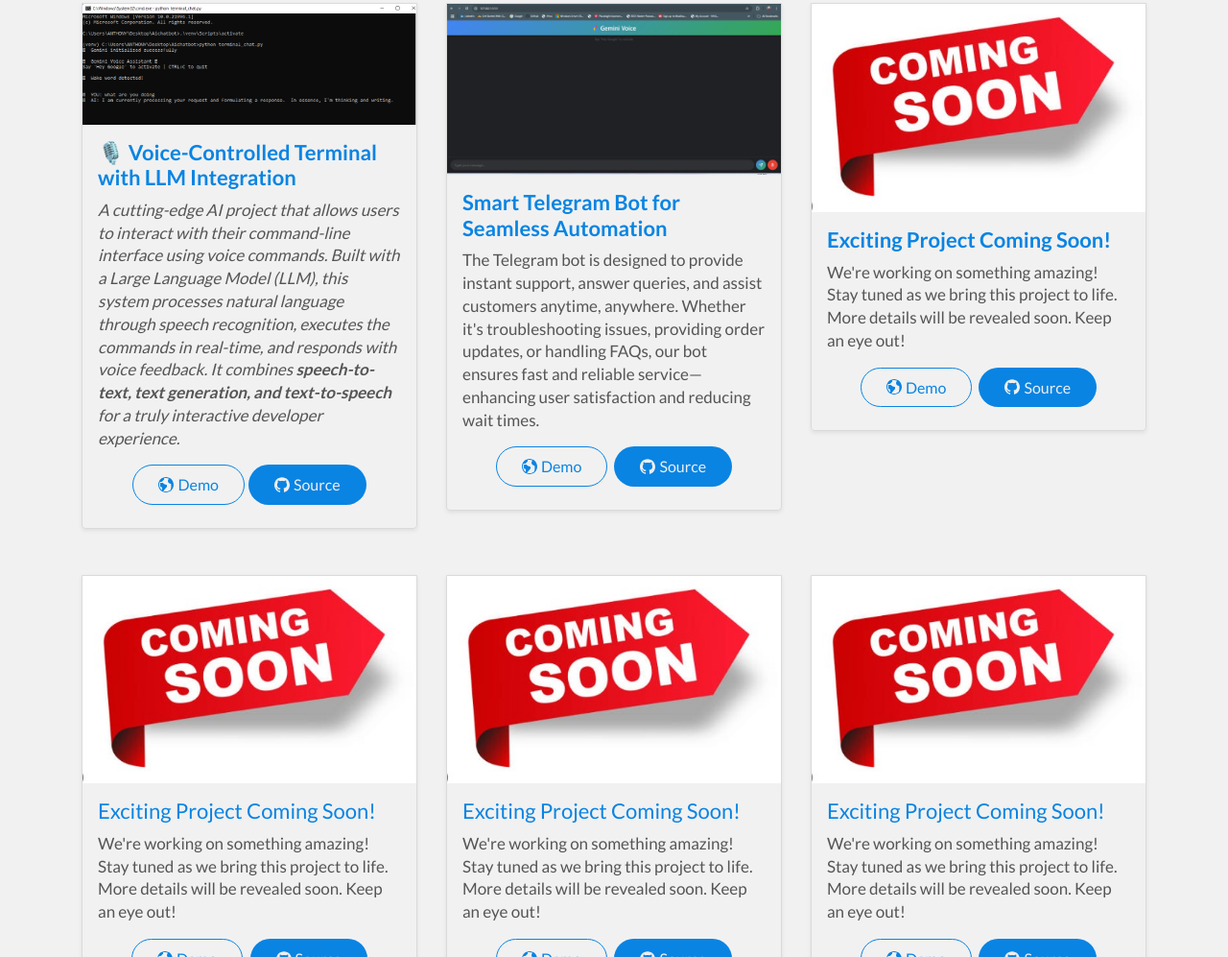
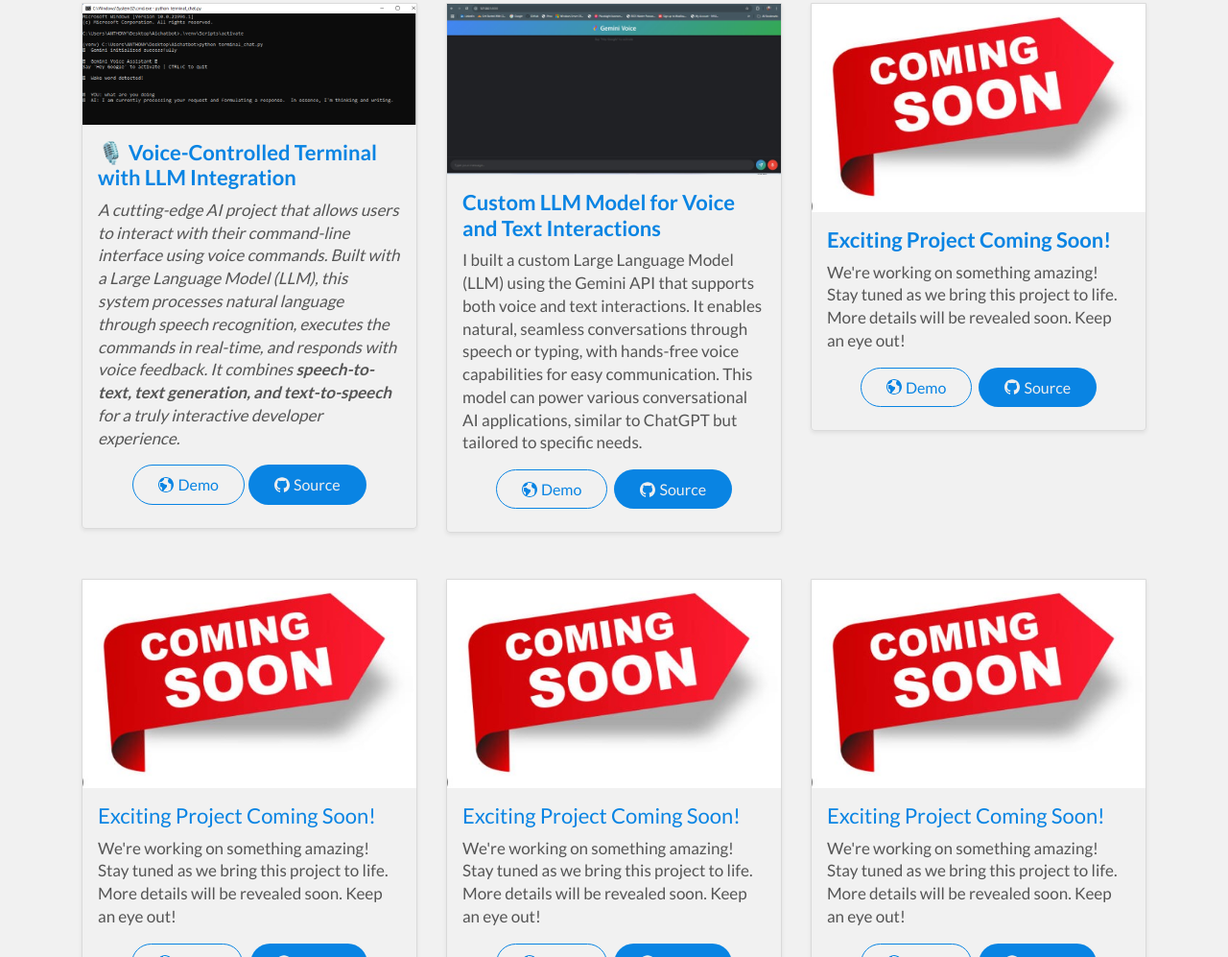
Before and after one commit to Starislauz/myportfolio.com, a website: page index.html in a window 1280 px wide. Shown: the part 3170-4167 px from the top of the page at 96% size. Drawn offline with nearby package versions, Linux system fonts and the light colour scheme; no server answers.

Commit message:
Update index.html

```diff
--- a/index.html
+++ b/index.html
@@ -436,10 +436,10 @@
                                         <img src="img/LLM model .jpg" alt="Project 2" class="project__img img-fluid">
                                     </div>
                                     <div class="project__content-box">
-                                        <h3 class="heading-tertiary"><strong>Smart Telegram Bot for Seamless Automation</strong></h3>
-                                        <p class="project__details"> The Telegram bot is designed to provide instant support, answer queries, and assist customers
-                                            anytime, anywhere. Whether it's troubleshooting issues, providing order updates, or handling FAQs, our bot
-                                            ensures fast and reliable service—enhancing user satisfaction and reducing wait times.</p>
+                                        <h3 class="heading-tertiary"><strong>Custom LLM Model for Voice and Text Interactions</strong></h3>
+                                        <p class="project__details">  I built a custom Large Language Model (LLM) using the Gemini API that supports both voice and text interactions.
+                                           It enables natural, seamless conversations through speech or typing, with hands-free voice capabilities for easy communication.
+                                           This model can power various conversational AI applications, similar to ChatGPT but tailored to specific needs.</p>
                                         <div class="project__cta-box text-center">
                                             <a href="#" class="btn btn--ghost">
                                                 <svg class="icon btn__icon-left icon-earth">
```
